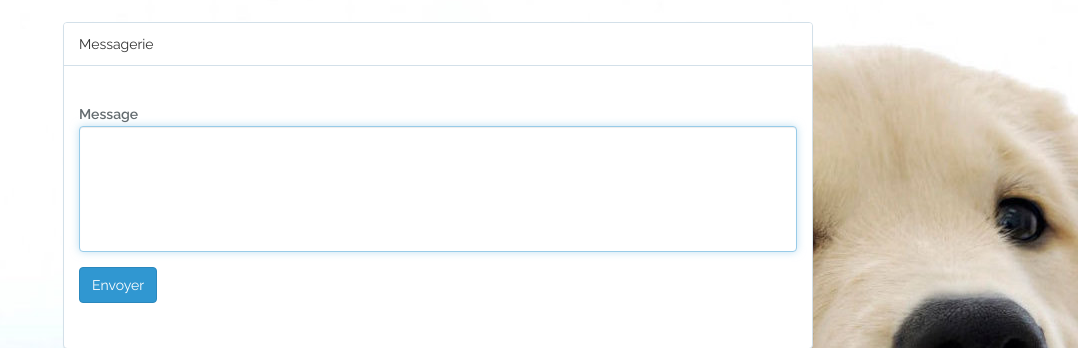
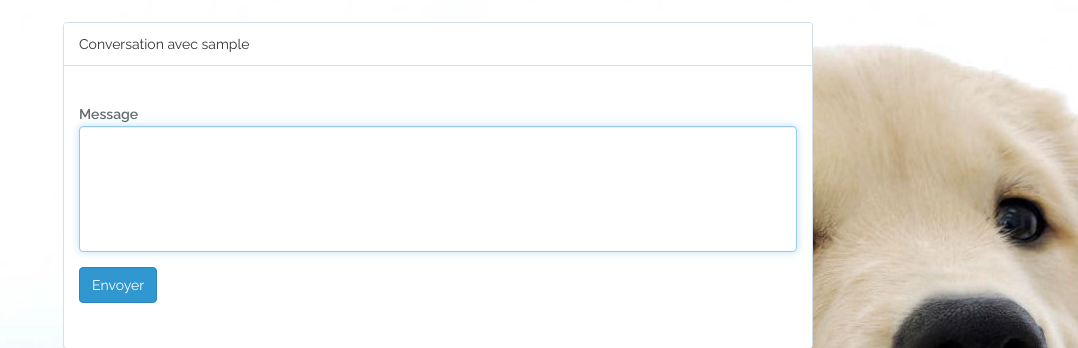
Before and after one commit to WhiteDevil2013/AdopteUnIench, a Laravel app: template resources/views/message/conversation.blade.php in a window 1280 px wide. Shown: the part 51-399 px from the top of the page, without its empty margins (202-1280 px from the left). Run offline with Laravel 8, Linux system fonts and the light colour scheme; the template is opened without the code that fills it: most values are stand-ins (such as "Sample title", 1, 10 or a date in 2020).

Commit message:
Add messages to dropdownlist

```diff
--- a/resources/views/layouts/app.blade.php
+++ b/resources/views/layouts/app.blade.php
@@ -66,6 +66,10 @@
                                             Mon profil
                                         </a>
 
+                                        <a href="{{ route('message') }}">
+                                            Messages
+                                        </a>
+
                                         <a href="{{ route('preference') }}">
                                             Préférences
                                         </a>
--- a/resources/views/message/conversation.blade.php
+++ b/resources/views/message/conversation.blade.php
@@ -5,7 +5,7 @@
     <div class="row">
         <div class="col-md-8 col-md-offset-2">
             <div class="panel panel-default">
-                <div class="panel-heading">Messagerie</div>
+                <div class="panel-heading">Conversation avec {{ $friend_profile->username }}</div>
                 <div class="panel-body">
 
                     <div style="max-height: 550px; overflow-x: auto;">
```
